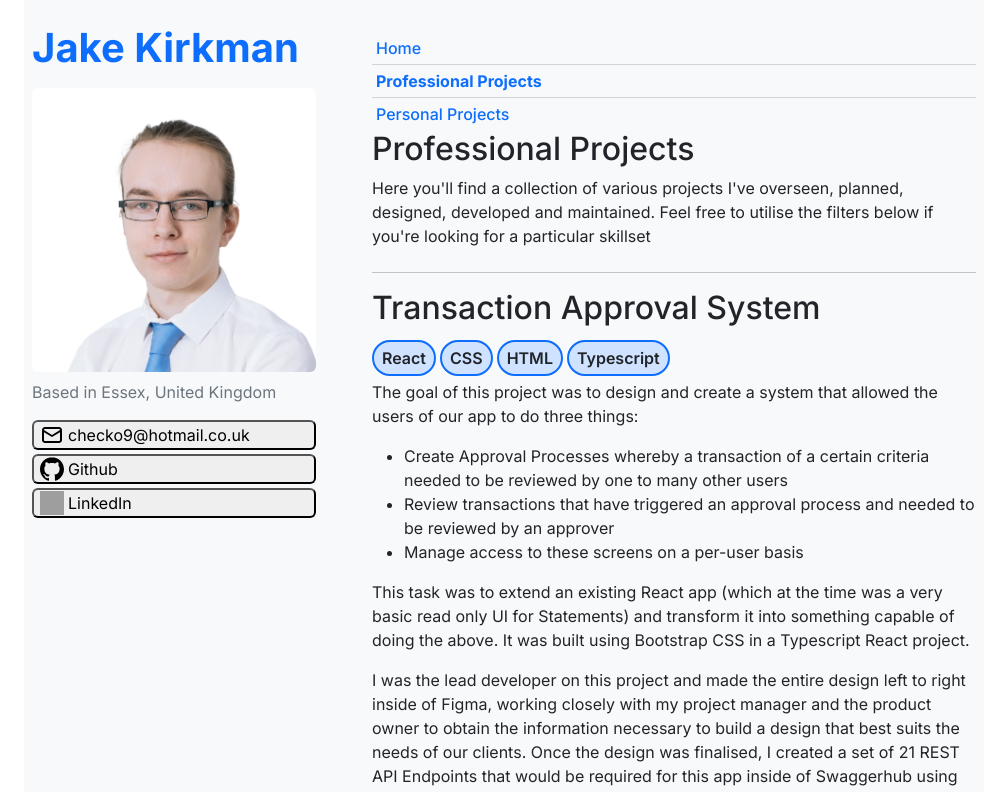
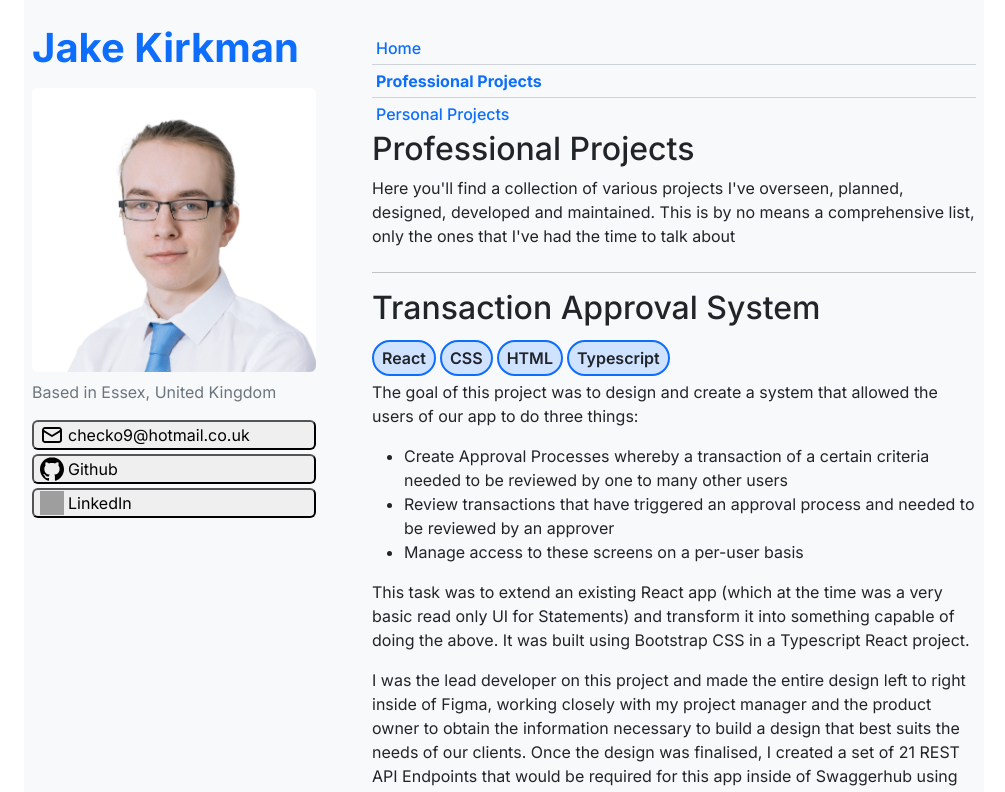
Before and after one commit to jake-kirkman/jake-kirkman.github.io, a React (Create React App) app: page /#/professional-projects in a window 1280 px wide. Shown: the top 792 px of the page, without its empty margins (136-1141 px from the left). Built offline with nearby package versions, Linux system fonts and the light colour scheme; grey boxes are pictures that could not be loaded.

Commit message:
Updated professional projects description

```diff
--- a/src/constants/pageConstants.ts
+++ b/src/constants/pageConstants.ts
@@ -21,7 +21,7 @@ const PAGE_DEFINITIONS: Readonly<Page>[] = [
         Component: ListPage,
         Props: {
             PageTitle: 'Professional Projects',
-            PageDescription: 'Here you\'ll find a collection of various projects I\'ve overseen, planned, designed, developed and maintained. Feel free to utilise the filters below if you\'re looking for a particular skillset',
+            PageDescription: 'Here you\'ll find a collection of various projects I\'ve overseen, planned, designed, developed and maintained. This is by no means a comprehensive list, only the ones that I\'ve had the time to talk about',
             Items: PROFESSIONAL_PROJECTS
         }
     }),
```
